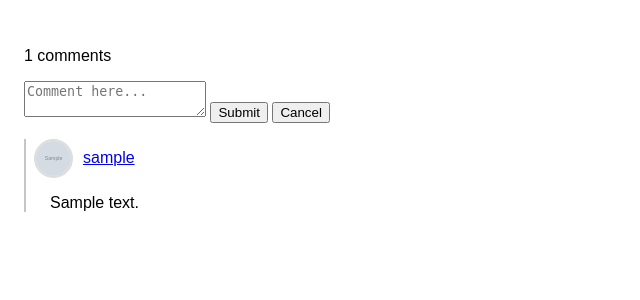
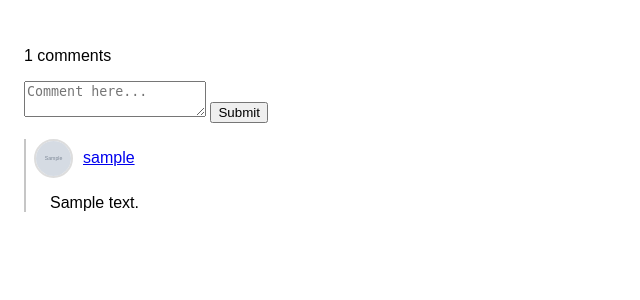
Before and after one commit to lassirissanen/comp-sec-project, a Django app: page /posts/1 in a window 1280 px wide. Shown: the part 330-630 px from the top of the page, without its empty margins (0-640 px from the left). Run offline with Django 5.2, Linux system fonts and the light colour scheme; a user stored in the database is signed in; tables that the repository leaves empty hold one stand-in row (values such as "Sample post"); grey boxes marked "Sample" are stand-in pictures; some web fonts are replaced.

Commit message:
remove cancel button on comment field

```diff
--- a/project/securityforum/templates/securityforum/post.html
+++ b/project/securityforum/templates/securityforum/post.html
@@ -27,7 +27,6 @@
           <input type="text" name="post_id" value={{post.id}} hidden>
           <textarea id="comment-textarea" name="content" placeholder="Comment here..." required></textarea>
           <button type="submit" class="btn btn-success">Submit</button>
-          <button type="button" id="cancel-comment" class="btn btn-secondary">Cancel</button>
         </form>
       </div>
     </div>
```
